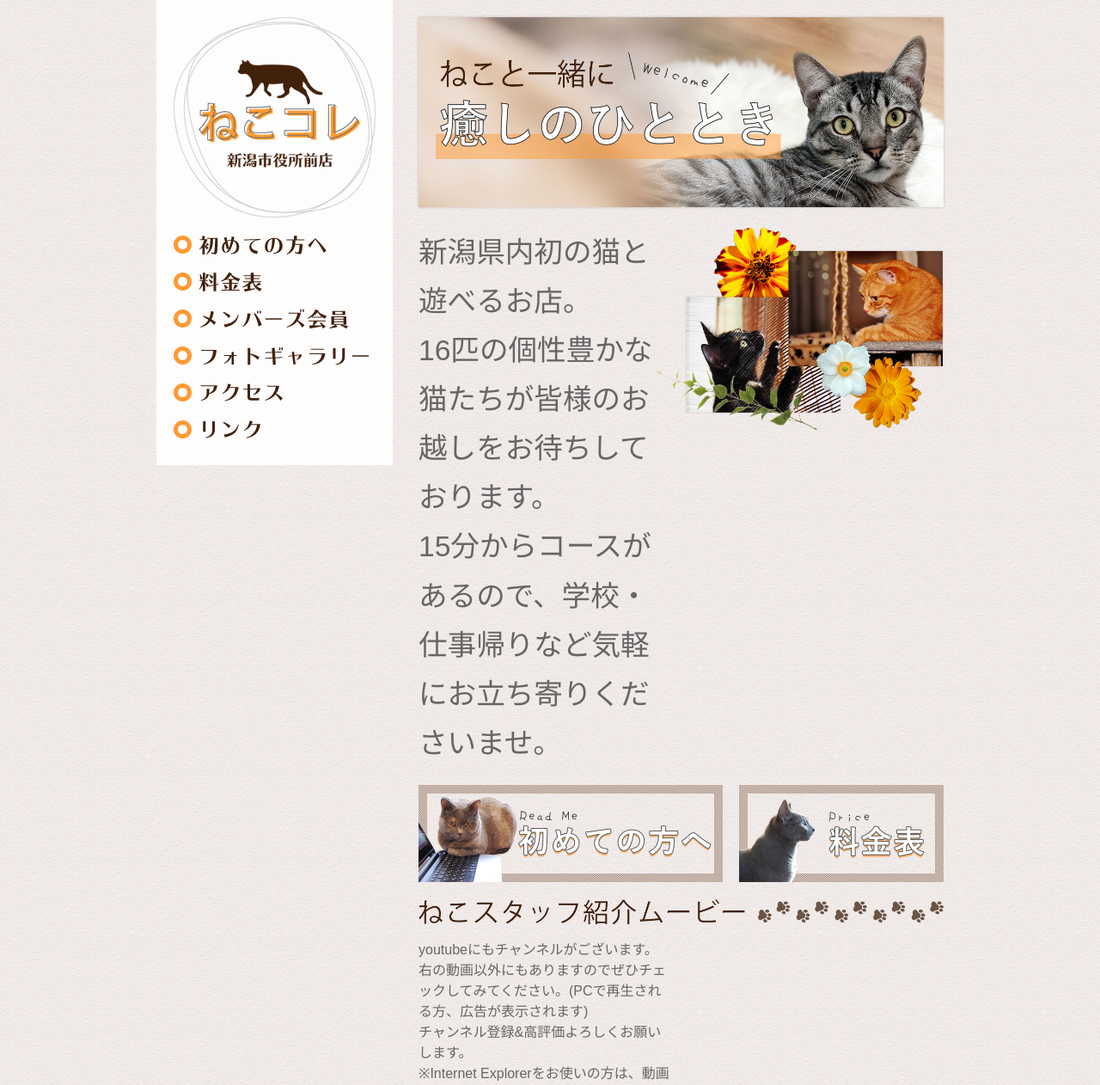
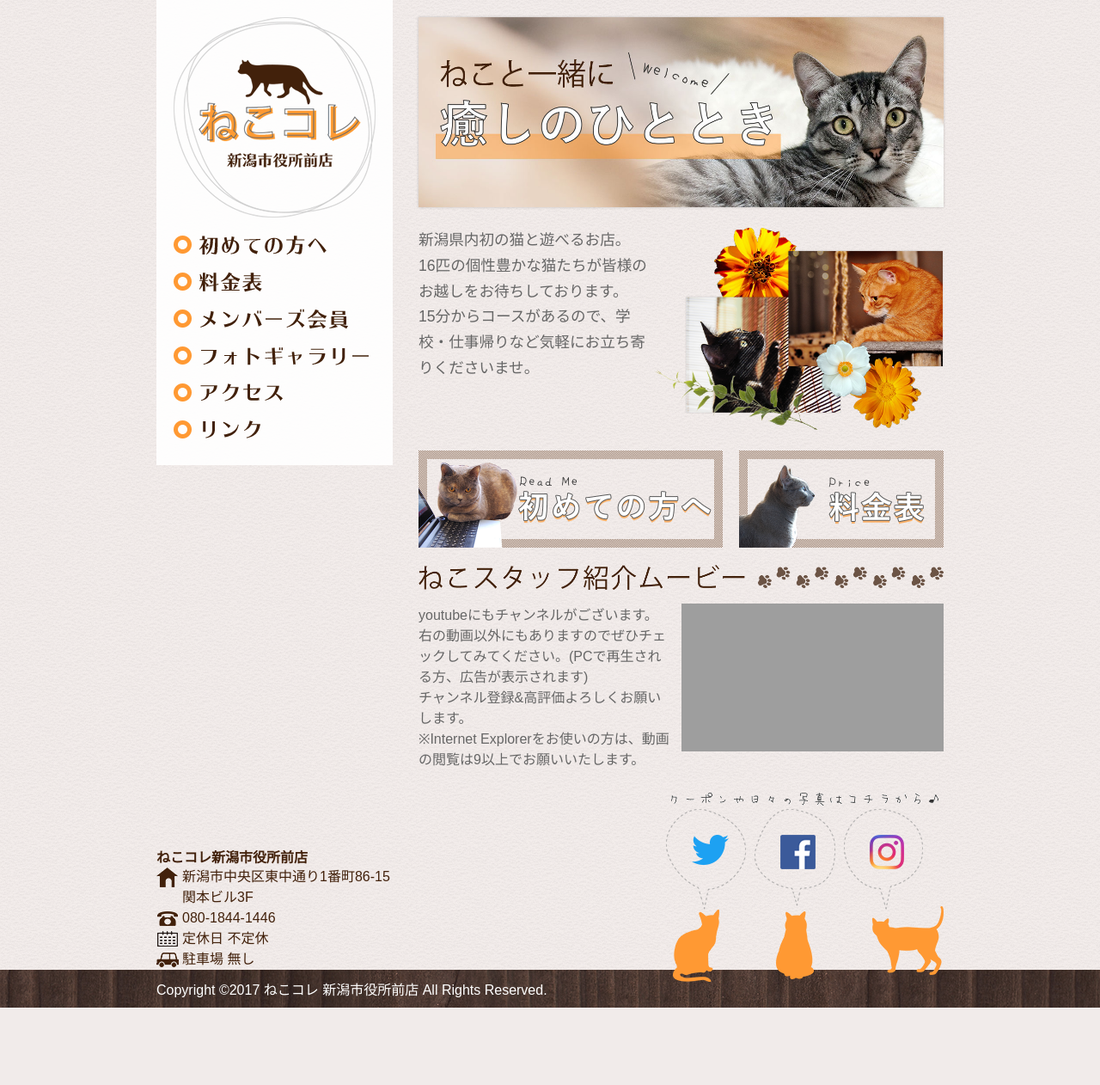
Before and after one commit to ebatraining/nekocolle-niigata, a PHP site: page / in a window 1280 px wide. Shown: the top 1262 px of the page at 86% size. After the commit the page ends 1172 px from the top, so only its background shows below. Run offline with PHP 8.4, Linux system fonts and the light colour scheme; grey boxes are pictures that could not be loaded.

Commit message:
元に戻す

```diff
--- a/css/index.css
+++ b/css/index.css
@@ -8,7 +8,7 @@
 }
 
 #main_desc_text {
-	font-size:2.1em;
+	font-size:1.1em;
 	line-height:1.7em;
 }
 
```
